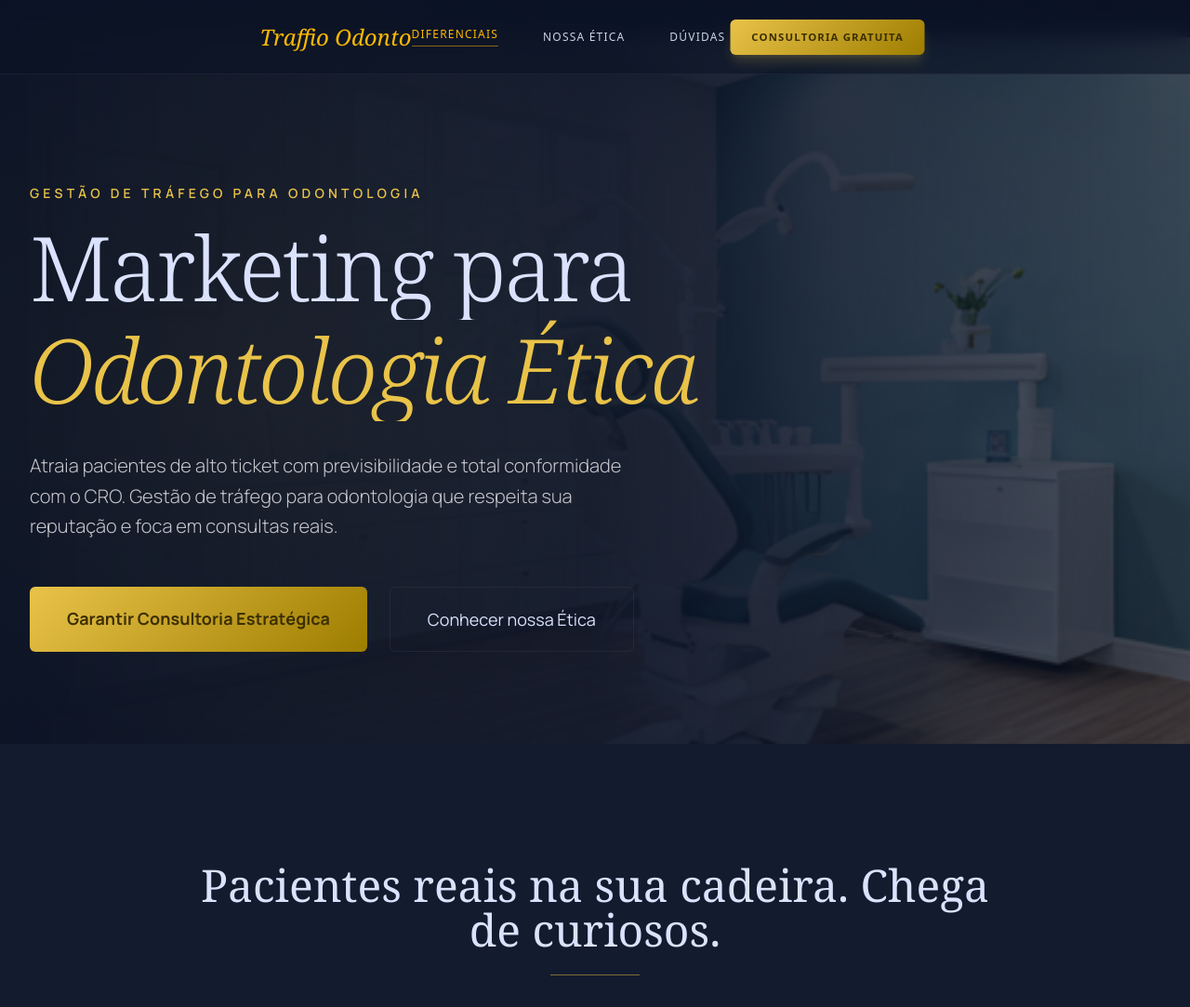
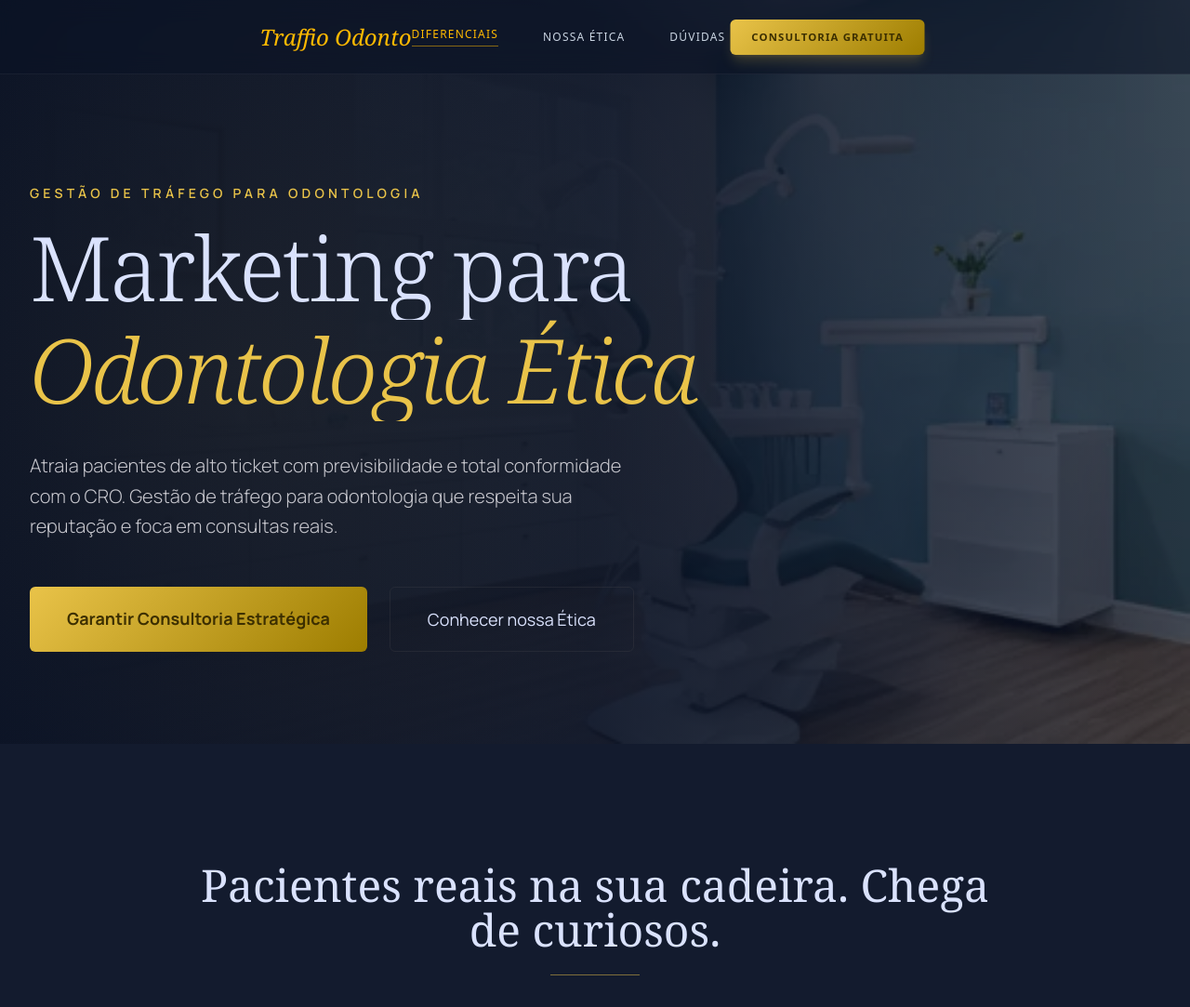
Before and after one commit to fabriciooliveiraofficial/traffio, a PHP site: page / in a window 1280 px wide. Shown: the top 1083 px of the page at 93% size. Run offline with PHP 8.4, Linux system fonts and the light colour scheme; style sheets or scripts are compiled from the project's sources; some libraries are stand-ins or nearby versions.

Commit message:
Final polish for Score 100 versão 2

```diff
--- a/index.php
+++ b/index.php
@@ -60,7 +60,7 @@
     </script>
 
     <!-- Critical Preloads (Performance 100) -->
-    <link rel="preload" href="hero-bg.jpg" as="image" fetchpriority="high">
+    <link rel="preload" href="hero-bg.webp" as="image" fetchpriority="high">
 
     <!-- Google Fonts & Icons -->
     <link href="https://fonts.googleapis.com/css2?family=Noto+Serif:ital,wght@0,300;0,400;0,700;1,300&family=Manrope:wght@200;300;400;500;600;700&display=swap" rel="stylesheet" media="print" onload="this.media='all'"/>
@@ -76,7 +76,7 @@
             --color-primary:#e9c349;--color-surface:#0b1326;--color-on-surface:#dae2fd;--font-headline:'Noto Serif',serif;--font-body:'Manrope',sans-serif;
         }
         body{background-color:var(--color-surface);color:var(--color-on-surface);font-family:var(--font-body);margin:0;padding:0;overflow-x:hidden;-webkit-font-smoothing:antialiased;}
-        .hero-section{min-height:100vh !important;height:100vh !important;display:flex;align-items:center;position:relative;overflow:hidden;background-color:#0b1326;}
+        .hero-section{min-height:100dvh !important;height:100dvh !important;display:flex;align-items:center;position:relative;overflow:hidden;background-color:#0b1326;}
         #main-header{position:fixed;top:0;left:0;width:100%;height:80px !important;z-index:100;transition:all .3s ease;display:flex;align-items:center;background-color:rgba(11, 19, 38, 0.6);backdrop-filter:blur(12px);border-bottom:1px solid rgba(255,255,255,0.05);}
         .hero-section::before{content:"";position:absolute;inset:0;background:radial-gradient(circle at 20% 50%, rgba(233,195,73,0.05) 0%, transparent 50%);z-index:1;}
         .primary-gradient-btn{background:linear-gradient(135deg,#e9c349 0%,#9d7d00 100%);color:#3c2f00;text-decoration:none;display:inline-block;transition:all .3s ease;}
@@ -113,9 +113,9 @@
     </header>
 
     <main>
-        <section aria-labelledby="hero-title" class="hero-section pt-24 bg-surface" style="min-height: 100vh !important;">
-            <div class="absolute inset-0 z-0 overflow-hidden" style="min-height: 100vh !important;">
-                <img alt="Fundo abstrato premium para marketing odontológico" aria-hidden="true" width="1280" height="720" decoding="sync" fetchpriority="high" loading="eager" src="hero-bg.jpg" class="parallax-bg w-full h-full object-cover opacity-30 scale-125" />
+        <section aria-labelledby="hero-title" class="hero-section pt-24 bg-surface" style="min-height: 100dvh !important;">
+            <div class="absolute inset-0 z-0 overflow-hidden" style="min-height: 100dvh !important;">
+                <img alt="Fundo abstrato premium para marketing odontológico" aria-hidden="true" width="1280" height="720" decoding="sync" fetchpriority="high" loading="eager" src="hero-bg.webp" class="w-full h-full object-cover opacity-30" />
                 <div class="absolute inset-0 bg-gradient-to-r from-surface via-surface/80 to-transparent"></div>
             </div>
             <div class="container mx-auto px-8 relative z-10 grid grid-cols-1 lg:grid-cols-12 gap-12">
--- a/js/main.js
+++ b/js/main.js
@@ -68,7 +68,10 @@ document.addEventListener('DOMContentLoaded', () => {
     // 6. 3D Tilt Effect
     const tiltContainers = document.querySelectorAll('.active-tilt');
     tiltContainers.forEach((card) => {
+        let ticking = false;
         card.addEventListener('mousemove', (e) => {
+            if (!ticking) {
+                window.requestAnimationFrame(() => {
                     const rect = card.getBoundingClientRect();
                     const x = e.clientX - rect.left;
                     const y = e.clientY - rect.top;
@@ -85,6 +88,10 @@ document.addEventListener('DOMContentLoaded', () => {
                         ease: 'power2.out',
                         overwrite: true
                     });
+                    ticking = false;
+                });
+                ticking = true;
+            }
         });
 
         card.addEventListener('mouseleave', () => {
@@ -181,7 +188,10 @@ document.addEventListener('DOMContentLoaded', () => {
 
     // 9. Sticky Header Effect
     const header = document.getElementById('main-header');
+    let scrollTicking = false;
     window.addEventListener('scroll', () => {
+        if (!scrollTicking) {
+            window.requestAnimationFrame(() => {
                 if (window.scrollY > 50) {
                     header.classList.add('py-4', 'bg-slate-950/90');
                     header.classList.remove('py-6', 'bg-slate-950/60');
@@ -189,5 +199,9 @@ document.addEventListener('DOMContentLoaded', () => {
                     header.classList.add('py-6', 'bg-slate-950/60');
                     header.classList.remove('py-4', 'bg-slate-950/90');
                 }
+                scrollTicking = false;
+            });
+            scrollTicking = true;
+        }
     });
 });
```
Also changed, not shown: .htaccess, hero-bg.webp (added). Lines whose indentation alone changed are shown as unchanged.
